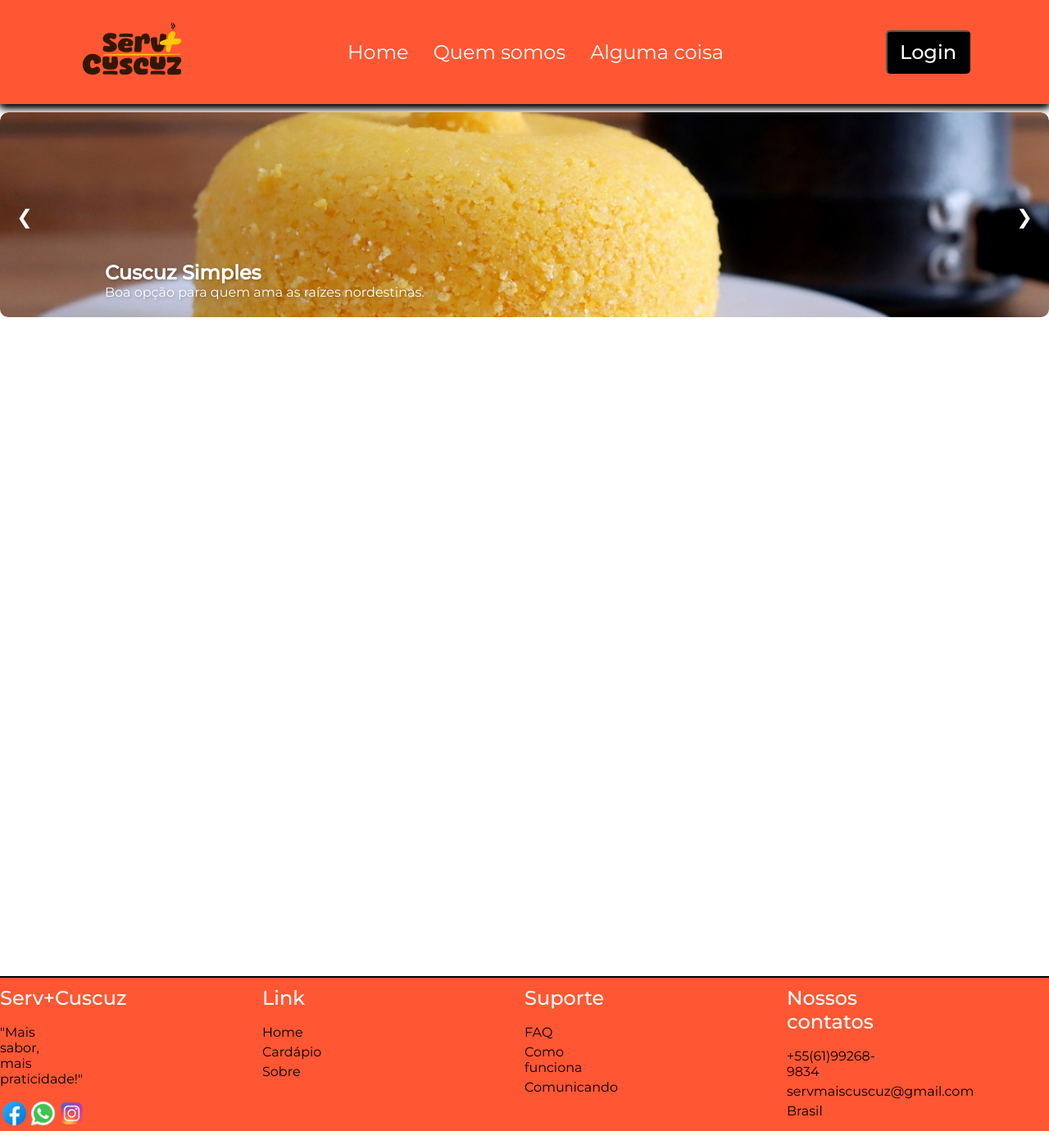
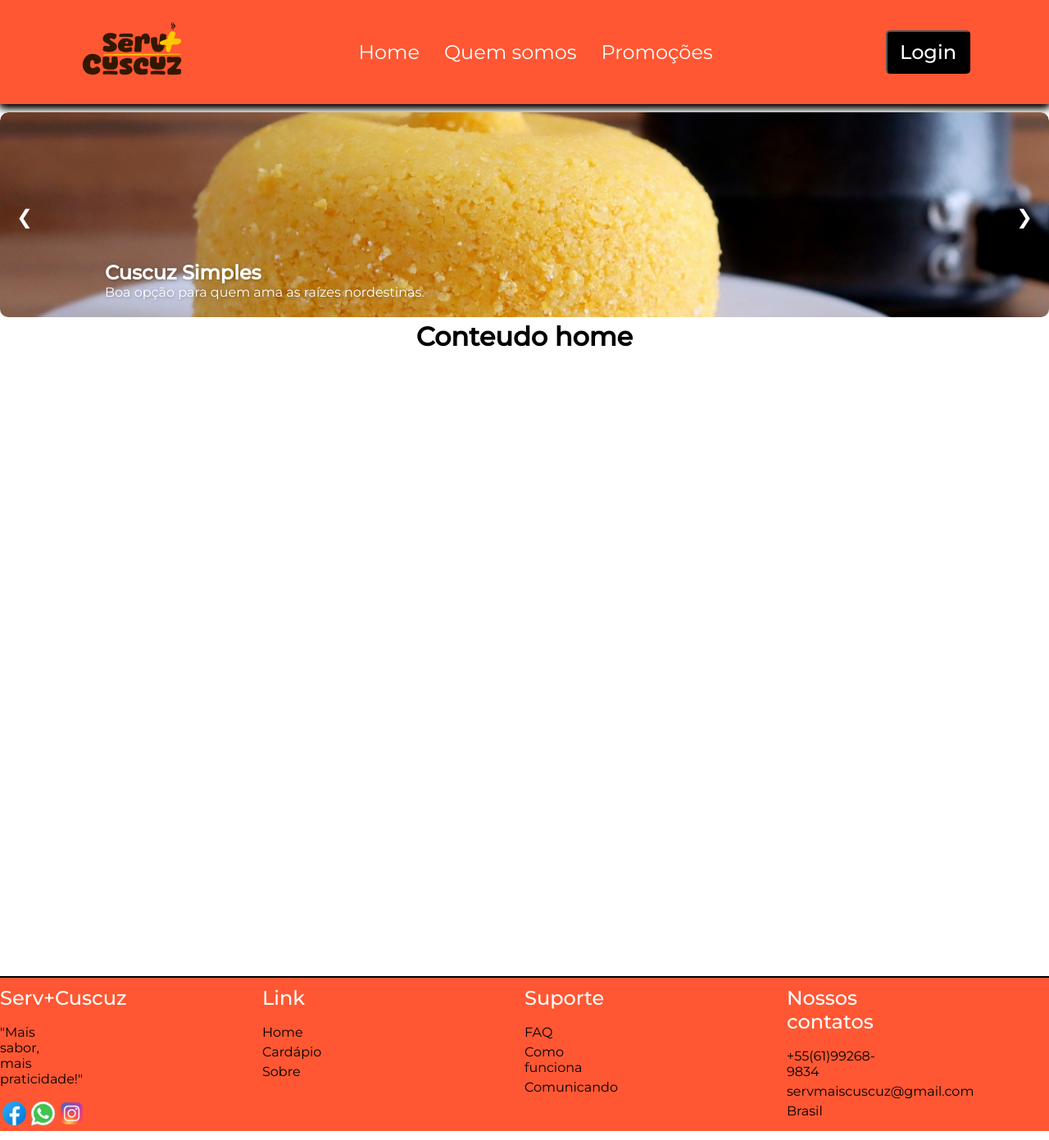
Before and after one commit to Denilsonsalazar-br/Serv-Cuscuz, a PHP site: page /home.php in a window 1280 px wide. Shown: the top 1391 px of the page at 82% size. Run offline with PHP 8.4, Linux system fonts and the light colour scheme; grey boxes are pictures that could not be loaded.

Commit message:
atualização 29/10 11:55

```diff
--- a/Serv+Cuscuz/includes/header.php
+++ b/Serv+Cuscuz/includes/header.php
@@ -21,7 +21,7 @@
                 <li class="nav-item"><a href="#" class="nav-link">Home</a></li>
                 <li class="nav-item"><a href="#" class="nav-link">Quem somos</a></li>
                 <!--<li class="nav-item"><a href="#" class="nav-link">Promoções</a></li>-->
-                <li class="nav-item"><a href="#" class="nav-link">Alguma coisa</a></li>
+                <li class="nav-item"><a href="#" class="nav-link">Promoções</a></li>
                 </ul>
             </div>
 
--- a/Serv+Cuscuz/pages/home.php
+++ b/Serv+Cuscuz/pages/home.php
@@ -23,31 +23,11 @@ if (session_status() === PHP_SESSION_NONE) {
                 include '../includes/carrossel.php';
             ?>
         </section>
-    <main>
-    <br>
-    <br>
-    <br>
-    <br>
-    <br>
-    <br>
-    <br>
-    <br>
-    <br>
-    <br>
-        <main style="text-align: center; color: #ffffff">
-
+        <main style="text-align: center; color: #000000">
 
         <h1>Conteudo home</h1>
 
         </main>
-    <br>
-    <br>
-    <br>
-    <br>
-    <br>
-    <br>
-    <br>
-    <br>
     </main>
     <footer>
         <?php
```
